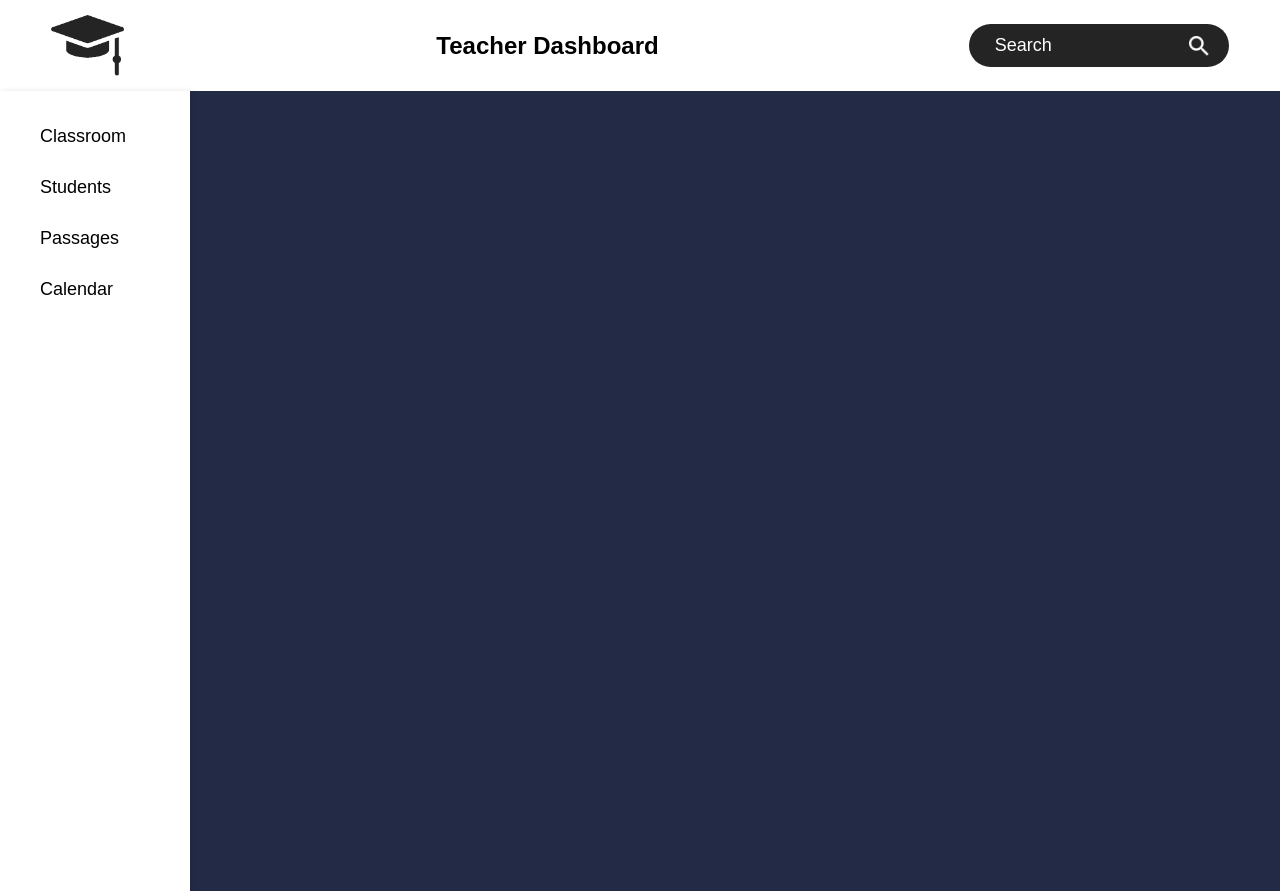
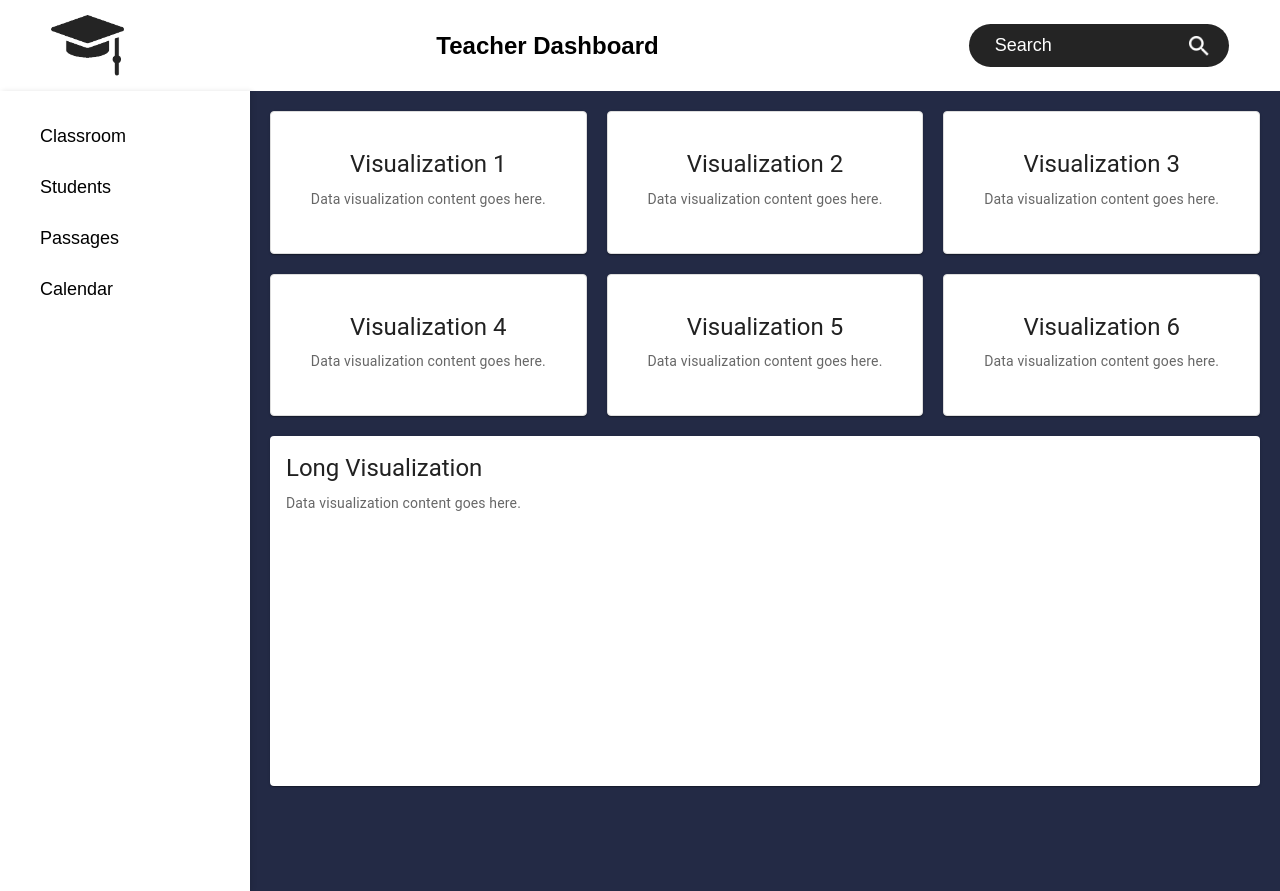
Before and after one commit to Data-Spasm/Visualization-Of-TC-Metrics, a React (Vite) app: page /classroom in a window 1280 px wide. Built offline with nearby package versions, Linux system fonts and the light colour scheme.

Commit message:
- Add routing and views for Classroom and Students

```diff
--- a/package.json
+++ b/package.json
@@ -10,6 +10,9 @@
     "preview": "vite preview"
   },
   "dependencies": {
+    "@emotion/react": "^11.14.0",
+    "@emotion/styled": "^11.14.0",
+    "@mui/material": "^6.4.4",
     "axios": "^1.7.9",
     "cors": "^2.8.5",
     "dotenv": "^16.4.7",
@@ -18,6 +21,7 @@
     "mongoose": "^8.9.6",
     "react": "^18.3.1",
     "react-dom": "^18.3.1",
+    "react-router-dom": "^7.1.5",
     "textcomplexitymetrics": "file:"
   },
   "devDependencies": {
--- /dev/null
+++ b/src/App.css
@@ -0,0 +1,33 @@
+.container {
+    display: flex;
+    flex-direction: column;
+  }
+
+  .main-content {
+    display: flex;
+    flex: 1;
+  }
+
+  .sidebar {
+    width: 250px; /* Adjust the width as needed */
+  }
+
+  .classroom {
+    flex: 1;
+    padding: 20px;
+  }
+
+  .grid-container {
+    display: grid;
+    grid-template-columns: repeat(3, 1fr);
+    gap: 20px;
+  }
+
+  .card {
+    background-color: #f9f9f9;
+    border: 1px solid #ddd;
+    border-radius: 8px;
+    padding: 20px;
+    box-shadow: 0 2px 4px rgba(0, 0, 0, 0.1);
+    text-align: center;
+  }
--- a/src/App.jsx
+++ b/src/App.jsx
@@ -1,14 +1,27 @@
 import React from 'react'
+import { BrowserRouter as Router, Route, Routes } from 'react-router-dom'
 import Navbar from './components/navbar/navbar'
 import Sidebar from './components/sidebar/sidebar'
+import Classroom from './views/Classroom'
+import Students from './views/Student'
+import './App.css'
 
 const App = () => {
   return (
-    <div className='container'>
-      <Navbar/>
-      <Sidebar/>
-    </div>
+    <Router>
+      <div className='container'>
+        <Navbar />
+        <div className='main-content'>
+          <Sidebar />
+          <Routes>
+            <Route path="/classroom" element={<Classroom />} />
+            <Route path="/students" element={<Students />} />
+          </Routes>
+        </div>
+      </div>
+    </Router>
   )
 }
 
+
 export default App
--- a/src/components/sidebar/sidebar.css
+++ b/src/components/sidebar/sidebar.css
@@ -24,6 +24,13 @@
     transition: background 0.3s;
   }
 
+  .sidebar-item a {
+    text-decoration: none;
+    color: inherit;
+    display: block;
+    width: 100%;
+  }
+
   .sidebar-item:hover {
     background: #f0f0f0;
   }
--- a/src/components/sidebar/sidebar.jsx
+++ b/src/components/sidebar/sidebar.jsx
@@ -1,14 +1,15 @@
 import React from 'react'
+import { Link } from 'react-router-dom'
 import './sidebar.css'
 
 const Sidebar = () => {
   return (
     <div className='sidebar'>
       <ul className='sidebar-links'>
-        <li className='sidebar-item'>Classroom</li>
-        <li className='sidebar-item'>Students</li>
-        <li className='sidebar-item'>Passages</li>
-        <li className='sidebar-item'>Calendar</li>
+        <li className='sidebar-item'><Link to="/classroom">Classroom</Link></li>
+        <li className='sidebar-item'><Link to="/students">Students</Link></li>
+        <li className='sidebar-item'><Link to="/students">Passages</Link></li>
+        <li className='sidebar-item'><Link to="/students">Calendar</Link></li>
       </ul>
     </div>
   )
--- /dev/null
+++ b/src/views/Classroom.css
@@ -0,0 +1,26 @@
+.classroom {
+  padding: 20px;
+  height: calc(100vh - 60px); /* Adjust based on the height of your Navbar */
+}
+
+.grid-container {
+  display: grid;
+  grid-template-columns: repeat(3, 1fr);
+  gap: 20px;
+  margin-bottom: 20px;
+}
+
+.card {
+  display: flex;
+  flex-direction: column;
+  justify-content: space-between;
+  height: 100%;
+}
+
+.long-card {
+  display: flex;
+  flex-direction: column;
+  justify-content: space-between;
+  height: 50%;
+  width: 100%;
+}
--- /dev/null
+++ b/src/views/Classroom.jsx
@@ -0,0 +1,36 @@
+import React from 'react'
+import { Card, CardContent, Typography } from '@mui/material'
+import './Classroom.css'
+
+const Classroom = () => {
+  return (
+    <div className="classroom">
+      <div className="grid-container">
+        {[...Array(6)].map((_, index) => (
+          <Card key={index} className="card">
+            <CardContent>
+              <Typography gutterBottom variant="h5" component="div">
+                Visualization {index + 1}
+              </Typography>
+              <Typography variant="body2" sx={{ color: 'text.secondary' }}>
+                Data visualization content goes here.
+              </Typography>
+            </CardContent>
+          </Card>
+        ))}
+      </div>
+      <Card className="long-card">
+        <CardContent>
+          <Typography gutterBottom variant="h5" component="div">
+            Long Visualization
+          </Typography>
+          <Typography variant="body2" sx={{ color: 'text.secondary' }}>
+            Data visualization content goes here.
+          </Typography>
+        </CardContent>
+      </Card>
+    </div>
+  )
+}
+
+export default Classroom
--- /dev/null
+++ b/src/views/Student.jsx
@@ -0,0 +1,7 @@
+import React from 'react'
+
+const Students = () => {
+  return <div>Students Page</div>
+}
+
+export default Students
```
Also changed, not shown: 1 other file (tests, documents, lock files or other folders).
